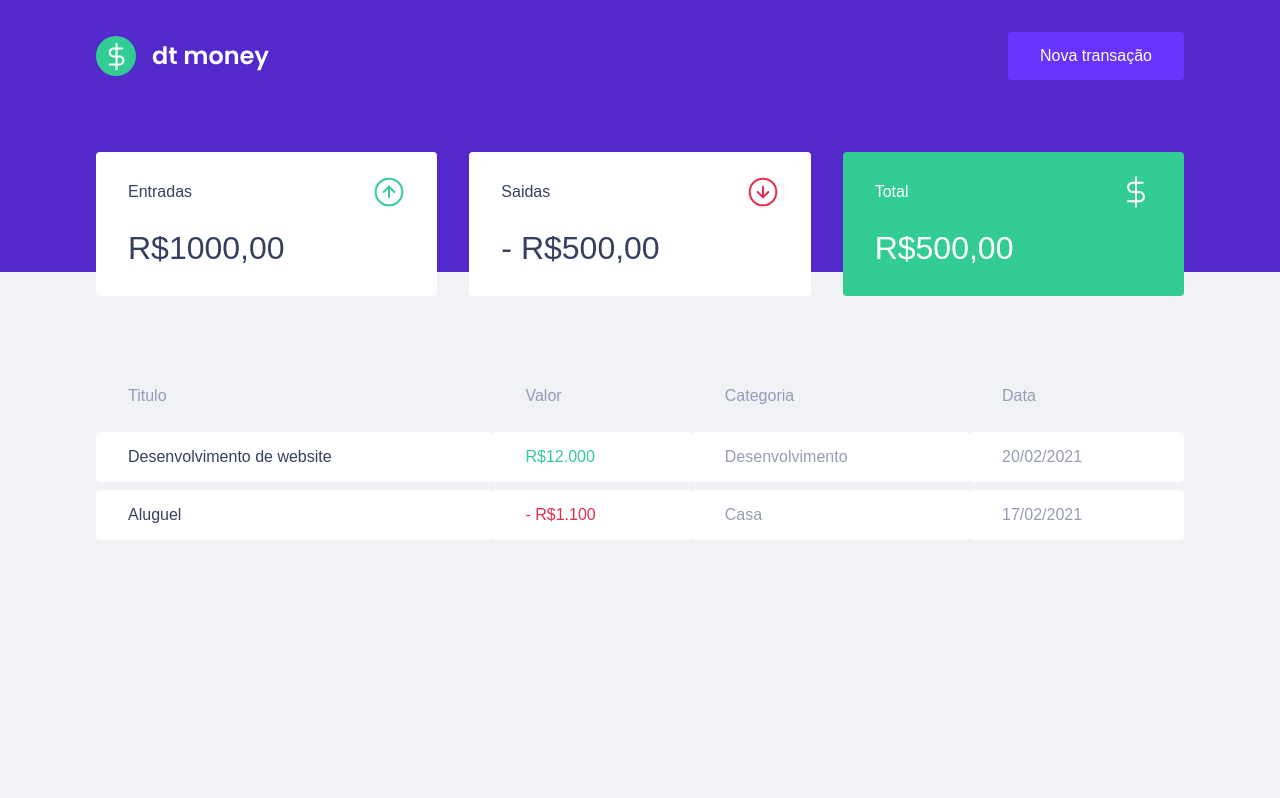
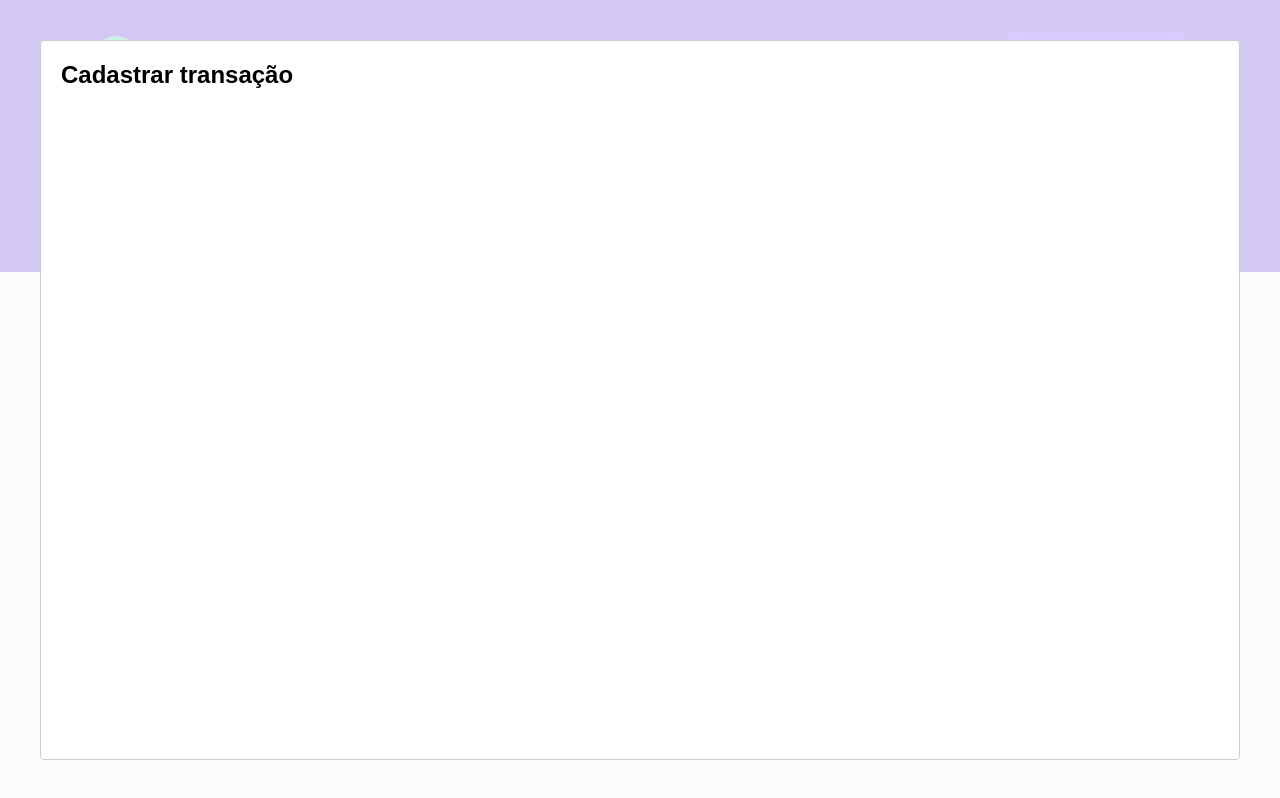
Before and after one commit to GuilhermeGonzalez/dt-money, a React (Create React App) app: page / in a window 1280 px wide. Both pictures are taken after a click on the button "Nova transação". Built offline with nearby package versions, Linux system fonts and the light colour scheme; no server answers; what miragejs would draw is missing.

Commit message:
feat: react-modal added and working at the project

```diff
--- a/package.json
+++ b/package.json
@@ -7,6 +7,7 @@
     "miragejs": "^0.1.41",
     "react": "^17.0.1",
     "react-dom": "^17.0.1",
+    "react-modal": "^3.12.1",
     "react-scripts": "4.0.3",
     "styled-components": "^5.2.1",
     "web-vitals": "^1.0.1"
@@ -19,6 +20,7 @@
     "@types/node": "^12.0.0",
     "@types/react": "^17.0.0",
     "@types/react-dom": "^17.0.0",
+    "@types/react-modal": "^3.12.0",
     "@types/styled-components": "^5.1.9",
     "typescript": "^4.1.2"
   },
--- a/src/App.tsx
+++ b/src/App.tsx
@@ -1,14 +1,36 @@
+import { useState } from 'react';
+import Modal from 'react-modal';
 import { Dashboard } from "./components/Dashboard";
 import { Header } from "./components/Header";
 
 import { GlobalStyle } from "./styles/global";
 
+Modal.setAppElement('#root');
 
 export function App() {
+
+  const [isNewTransactionModalOpen, setIsNewTransactionModalOpen] = useState(false);
+
+  function handleOpenNewTransactionModal() {
+      setIsNewTransactionModalOpen(true);
+  }
+
+  function handleCloseNewTransactionModal() {
+      setIsNewTransactionModalOpen(false);
+  }
+
   return (
     <>
-      <Header />
+      <Header onOpenNewTransactionModal={handleOpenNewTransactionModal}/>
       <Dashboard />
+
+      <Modal
+        isOpen={isNewTransactionModalOpen}
+        onRequestClose={handleCloseNewTransactionModal}
+      >
+        <h2>Cadastrar transação</h2>
+      </Modal>
+
       <GlobalStyle />
     </>
   );
--- a/src/components/Header/index.tsx
+++ b/src/components/Header/index.tsx
@@ -1,12 +1,21 @@
+import { useState } from 'react'
+import Modal from 'react-modal';
 import logoImg from '../../assets/logo.svg'
+
 import { Container, Content } from './styles'
 
-export function Header() {
+interface HeaderProps {
+    onOpenNewTransactionModal: () => void;
+}
+
+export function Header({ onOpenNewTransactionModal }: HeaderProps) {
+
+
     return(
         <Container>
             <Content>
                 <img src={logoImg} alt="dt money"/>
-                <button type="button">
+                <button type="button" onClick={onOpenNewTransactionModal}>
                     Nova transação
                 </button>
             </Content>
```
Also changed, not shown: 1 other file (tests, documents, lock files or other folders).
